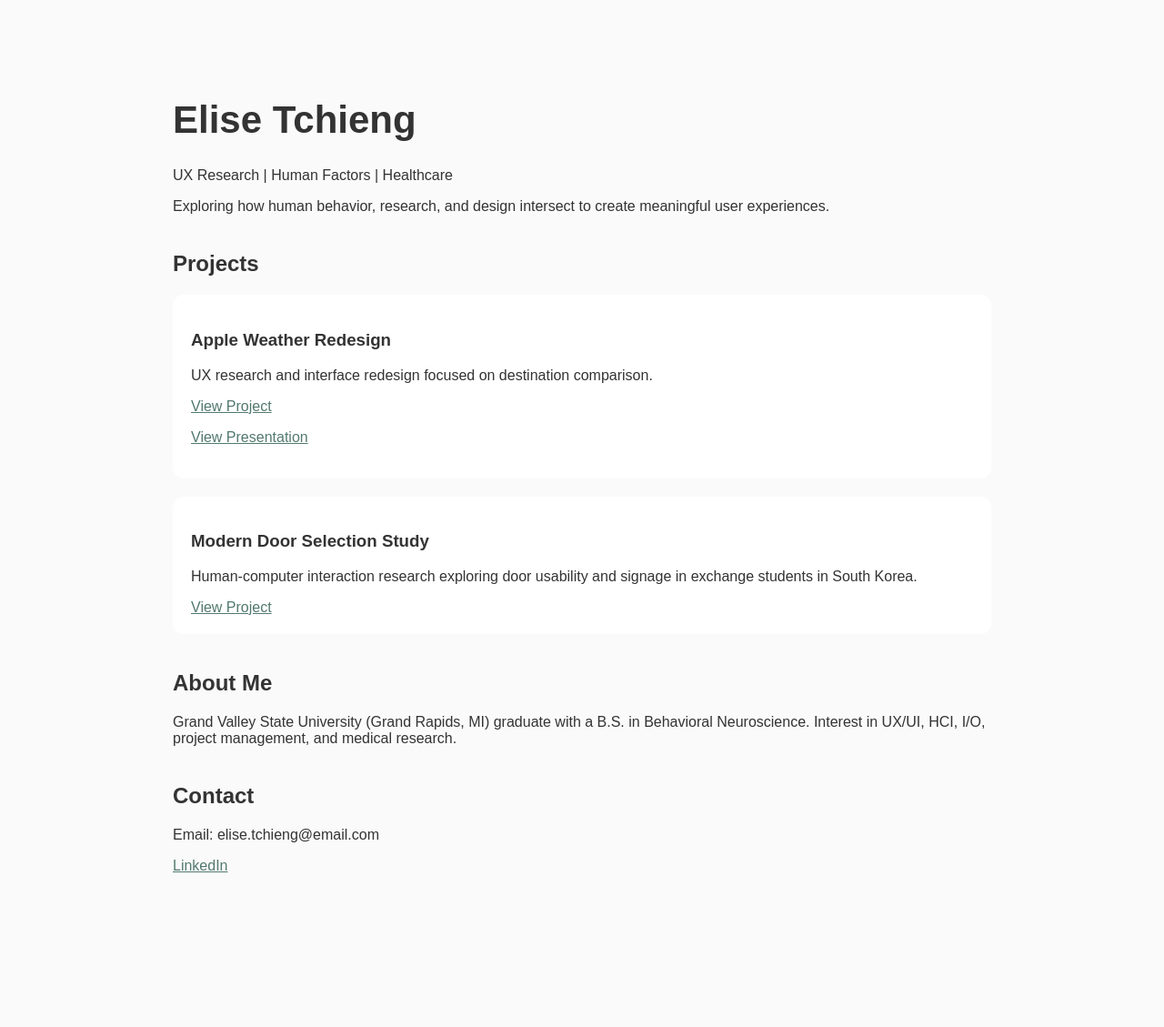
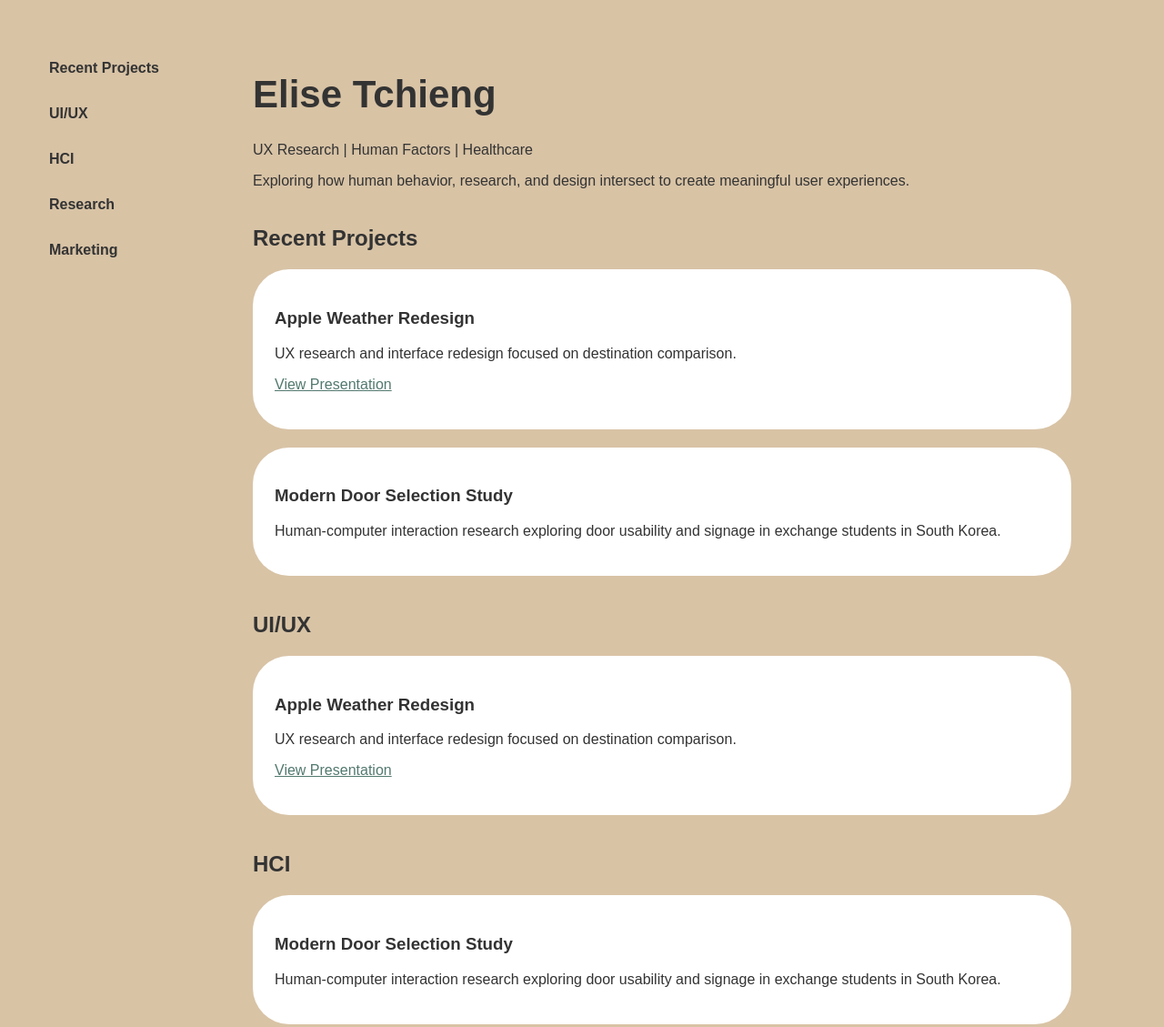
Before and after one commit to elisetchieng/elisetchieng.github.io, a plain HTML site: page index.html in a window 1280 px wide. Shown: the top 1129 px of the page at 91% size. Before the commit the page ends 1057 px from the top, so only its background shows below. Drawn offline with Linux system fonts and the light colour scheme.

Commit message:
Update portfolio navigation and project styling

```diff
--- a/index.html
+++ b/index.html
@@ -6,13 +6,57 @@
     <title>Elise Tchieng | Portfolio</title>
 
     <style>
+        * {
+            box-sizing: border-box;
+        }
+
         body {
             font-family: Arial, sans-serif;
+            margin: 0;
+            padding: 32px;
+            color: #333;
+            background: #d8c3a5;
+        }
+
+        .layout {
+            max-width: 1200px;
+            margin: 0 auto;
+            display: flex;
+            align-items: flex-start;
+            gap: 48px;
+        }
+
+        .sidebar {
+            position: sticky;
+            top: 32px;
+            flex: 0 0 190px;
+            padding: 24px 0;
+        }
+
+        .sidebar nav {
+            display: flex;
+            flex-direction: column;
+            gap: 12px;
+        }
+
+        .sidebar a {
+            color: #333;
+            text-decoration: none;
+            font-weight: 600;
+            padding: 10px 14px;
+            border-radius: 20px;
+        }
+
+        .sidebar a:hover,
+        .sidebar a:focus {
+            background: rgba(255, 255, 255, 0.55);
+        }
+
+        main {
+            flex: 1;
+            min-width: 0;
             max-width: 900px;
-            margin: 60px auto;
-            padding: 20px;
-            color: #333;
-            background: #fafafa;
+            padding: 20px 0 60px;
         }
 
         h1 {
@@ -21,6 +65,7 @@
 
         h2 {
             margin-top: 40px;
+            scroll-margin-top: 24px;
         }
 
         a {
@@ -28,16 +73,53 @@
         }
 
         .project {
-            padding: 20px;
+            padding: 24px;
             background: white;
-            border-radius: 12px;
+            border-radius: 40px;
             margin-bottom: 20px;
+            scroll-margin-top: 24px;
+        }
+
+        @media (max-width: 700px) {
+            body {
+                padding: 16px;
+            }
+
+            .layout {
+                display: block;
+            }
+
+            .sidebar {
+                position: static;
+                padding: 8px 0;
+            }
+
+            .sidebar nav {
+                flex-direction: row;
+                flex-wrap: wrap;
+                gap: 4px;
+            }
+
+            main {
+                padding-top: 8px;
+            }
         }
     </style>
 </head>
 
 <body>
+    <div class="layout">
+        <aside class="sidebar" aria-label="Portfolio navigation">
+            <nav>
+                <a href="#recent-projects">Recent Projects</a>
+                <a href="#ui-ux">UI/UX</a>
+                <a href="#hci">HCI</a>
+                <a href="#research">Research</a>
+                <a href="#marketing">Marketing</a>
+            </nav>
+        </aside>
 
+        <main>
             <h1>Elise Tchieng</h1>
             <p>UX Research | Human Factors | Healthcare</p>
 
@@ -45,29 +127,63 @@
                 Exploring how human behavior, research, and design intersect to create meaningful user experiences.
             </p>
 
-    <h2>Projects</h2>
+            <section id="recent-projects">
+                <h2>Recent Projects</h2>
 
                 <div class="project">
                     <h3>Apple Weather Redesign</h3>
                     <p>UX research and interface redesign focused on destination comparison.</p>
-        <a href="#">View Project</a>
-        <p><a href="https://www.figma.com/deck/2hnFheyB71wnPxdkB4Y2KW/UX-UI-Midterm?node-id=3-51&amp;t=0gILDQMonUhv0Rou-1">View Presentation</a></p>
+                    <p><a href="https://www.figma.com/deck/2hnFheyB71wnPxdkB4Y2KW/UX-UI-Midterm?node-id=3-51&amp;t=0gILDQMonUhv0Rou-1" target="_blank" rel="noopener noreferrer">View Presentation</a></p>
                 </div>
 
                 <div class="project">
                     <h3>Modern Door Selection Study</h3>
                     <p>Human-computer interaction research exploring door usability and signage in exchange students in South Korea.</p>
-        <a href="#">View Project</a>
                 </div>
+            </section>
 
+            <section id="ui-ux">
+                <h2>UI/UX</h2>
+                <div class="project">
+                    <h3>Apple Weather Redesign</h3>
+                    <p>UX research and interface redesign focused on destination comparison.</p>
+                    <p><a href="https://www.figma.com/deck/2hnFheyB71wnPxdkB4Y2KW/UX-UI-Midterm?node-id=3-51&amp;t=0gILDQMonUhv0Rou-1" target="_blank" rel="noopener noreferrer">View Presentation</a></p>
+                </div>
+            </section>
+
+            <section id="hci">
+                <h2>HCI</h2>
+                <div class="project">
+                    <h3>Modern Door Selection Study</h3>
+                    <p>Human-computer interaction research exploring door usability and signage in exchange students in South Korea.</p>
+                </div>
+            </section>
+
+            <section id="research">
+                <h2>Research</h2>
+                <div class="project">
+                    <h3>Modern Door Selection Study</h3>
+                    <p>Human-computer interaction research exploring door usability and signage in exchange students in South Korea.</p>
+                </div>
+            </section>
+
+            <section id="marketing">
+                <h2>Marketing</h2>
+            </section>
+
+            <section id="about">
                 <h2>About Me</h2>
                 <p>
                     Grand Valley State University (Grand Rapids, MI) graduate with a B.S. in Behavioral Neuroscience. Interest in UX/UI, HCI, I/O, project management, and medical research.
                 </p>
+            </section>
 
+            <section id="contact">
                 <h2>Contact</h2>
                 <p>Email: elise.tchieng@email.com</p>
                 <p><a href="#">LinkedIn</a></p>
-
+            </section>
+        </main>
+    </div>
 </body>
 </html>
```
Lines whose indentation alone changed are shown as unchanged.
